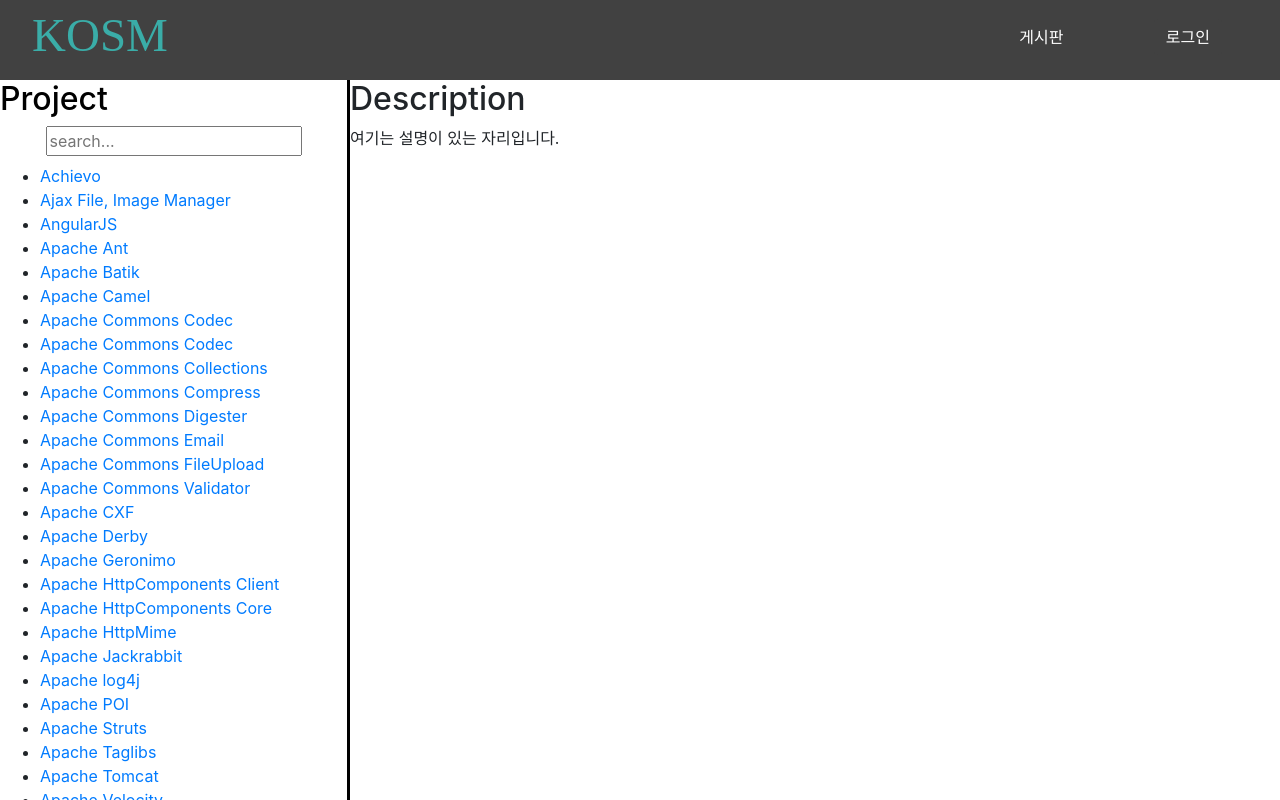
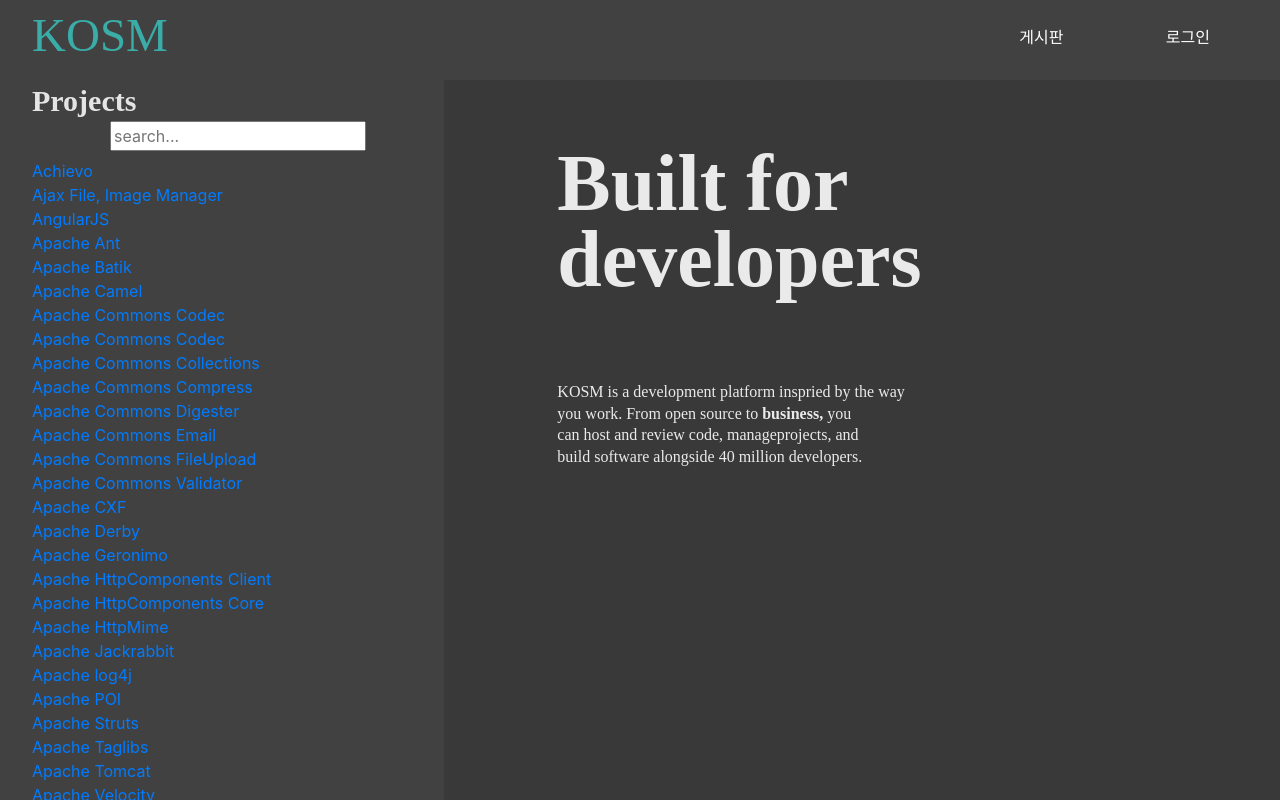
Before and after one commit to 0420syj/KOSM, a React (Create React App) app in the folder test6/frontend/: page / in a window 1280 px wide. Shown: the top 800 px of the page. Built offline with nearby package versions, Linux system fonts and the light colour scheme.

Commit message:
메인 메뉴 디자인 초안
메인 메뉴(로그인 전) 디자인 구현 초안

```diff
--- a/test6/frontend/src/App.js
+++ b/test6/frontend/src/App.js
@@ -16,7 +16,7 @@
   }, []);
 
   return (
-    <div>
+    <div style={{background: '#393939', height: '990px'}}>
       <Router>
         <Route exact path='/' component={Home}/>
         <Route exact path='/login' component={Login}/>
--- a/test6/frontend/src/menu/SourceList.js
+++ b/test6/frontend/src/menu/SourceList.js
@@ -2,6 +2,7 @@
 import {Link} from 'react-router-dom';
 import OpenSourceData from '../data/OpenSourceData';
 import './SourceList.scss';
+import {WIDTH, HEIGHT} from '../constants';
 const SourceList = () => {
     const [Data, setData] = useState([]);
     const onChange = (e) => {
@@ -10,17 +11,47 @@
         }));
     }
     return (
-        <div style={{borderRight:'3px solid #000000', width: '350px', background: '#FFFFFF'}}>
-
-            <div style={{width: '100%'}}>
-                    <h2 style={{color: '#000000'}}>Project</h2>
-                <div style={{width: '100%'}}>
-                    <label style={{justifyContent:'center', display: 'flex'}}>
-                        <input type='text' placeholder='search...' onChange={onChange}/>
+        <div
+            style={{
+                width: `444px`,
+                background: '#414141',
+                paddingLeft: `${WIDTH * 48}px`}}>
+            <div>
+                <div
+                    style={{
+                        color: '#e4e4e4',
+                        width: `${WIDTH * 121}px`,
+                        height: '41px',
+                        fontFamily: 'NotoSans',
+                        fontSize:'30px',
+                        fontWeight: 'bold',
+                        fontStretch: 'normal',
+                        fontStyle: 'normal',
+                        lineHeight: '1.37',
+                        letterSpacing: 'normal',
+                        textAlign: 'left'}}>
+                    Projects
+                </div>
+                <div>
+                    <label
+                        style={{
+                            justifyContent:'center',
+                            display: 'flex'}}>
+                        <input
+                            type='text'
+                            placeholder='search...'
+                            onChange={onChange}/>
                     </label>
                 </div>
             </div>
-            <ul style={{overflowY: 'scroll', height: '100vh', maxHeight: '100%'}}>
+            <ul
+                style={{
+                    overflowY: 'scroll',
+                    height: `990px`,
+                    maxHeight: `990px`,
+                    listStyleType: 'none',
+                    margin:'0px 0px 0px 0px',
+                    padding: '0px 0px 0px 0px'}}>
                 {
                     Data.length === 0 ?
                     OpenSourceData.map(item => {
@@ -33,7 +64,7 @@
                     }):
 
                     Data.map(item => {
-                        return <li key={item.id}>
+                        return <li key={item.id} >
                             <Link
                                 to = {`/source/${item.value}`}
                                 className='sourceList'>
--- a/test6/frontend/src/menu/before/BeforeMenu.js
+++ b/test6/frontend/src/menu/before/BeforeMenu.js
@@ -74,7 +74,7 @@
                                 <Link to='/login'
                                     style={{
                                         textDecorataion: 'none',
-                                        color: '#FFFFFF',
+                                        color: '#e4e4e4',
                                         width: '100%',
                                         textAlign:'center'}}>
                                     Login
@@ -85,7 +85,7 @@
                                 <Link to='/signup'
                                     style={{
                                         textDecorataion: 'none',
-                                        color: '#FFFFFF',
+                                        color: '#e4e4e4',
                                         width: '100%',
                                         textAlign:'center'}}>
                                     Sign Up
--- a/test6/frontend/src/menu/before/Description.js
+++ b/test6/frontend/src/menu/before/Description.js
@@ -1,11 +1,47 @@
 import React from 'react';
+import {WIDTH, HEIGHT} from '../../constants';
 const Description = () => {
     return (
-        <div>
-            <div>
-                <h2>Description</h2>
+        <div
+            style={{
+                marginLeft: `${WIDTH * 170}px`,
+                marginTop: `${HEIGHT * 80}px`,
+            }}>
+            <div
+                style={{
+                    width: '437px',
+                    height: '186px',
+                    fontFamily: 'NotoSans',
+                    fontSize: '80px',
+                    fontWeight: 'bold',
+                    fontStretch: 'normal',
+                    fontStyle: 'normal',
+                    lineHeight: '0.96',
+                    letterSpacing: 'normal',
+                    textAlign: 'left',
+                    color: '#eaeaea'}}>
+                <div>Built for</div>
+                <div>developers</div>
             </div>
-            <div>여기는 설명이 있는 자리입니다.</div>
+            <div
+                style={{
+                    width: '693px',
+                    marginTop: '50px',
+                    height: '353px',
+                    fontFamily: 'NotoSans',
+                    fontWeight: '300',
+                    fontStretch: 'normal',
+                    fontStyle: 'normal',
+                    lineHeight: '1.37',
+                    letterSpacing: 'normal',
+                    textAlign: 'left',
+                    color: '#eaeaea',
+                }}>
+                    <div>KOSM is a development platform inspried by the way</div>
+                    <div>you work. From <span style={{fontWweight: 'bold'}}>open source</span> to <span style={{fontWeight: 'bold'}}>business,</span> you</div>
+                    <div>can host and review code, manageprojects, and</div>
+                    <div>build software alongside 40 million developers.</div>
+            </div>
         </div>
     )
 }
```
